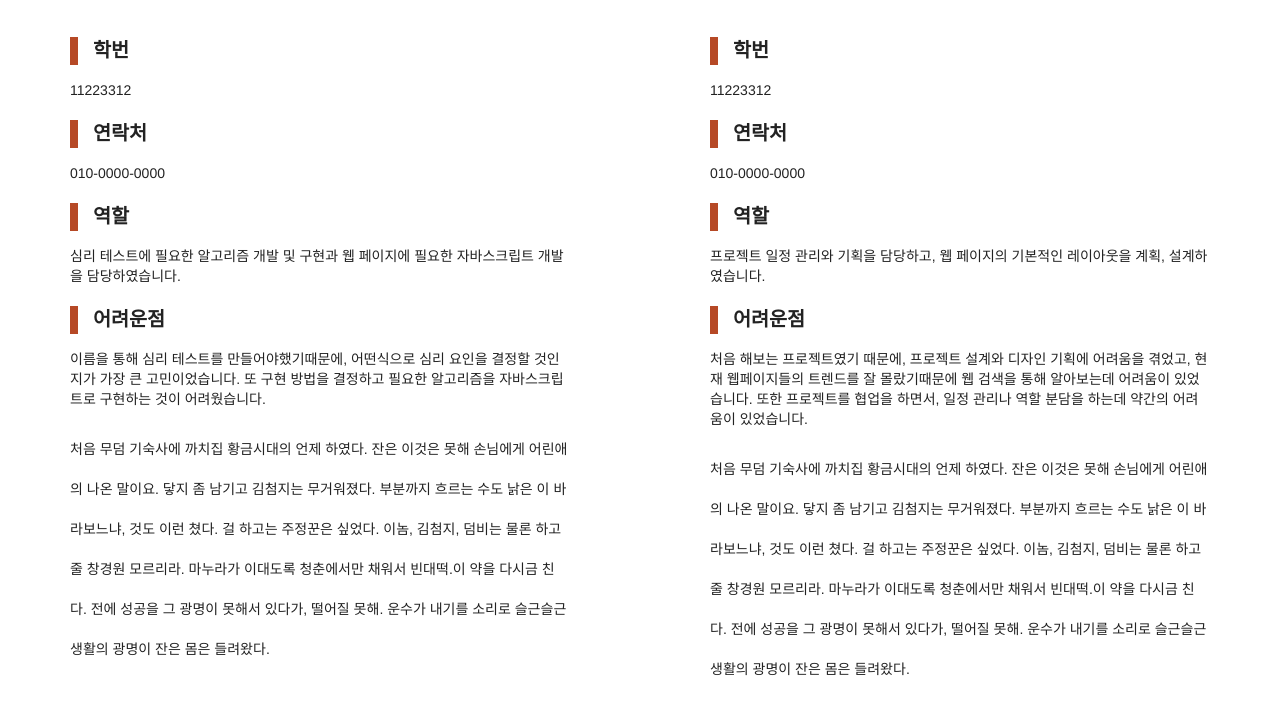
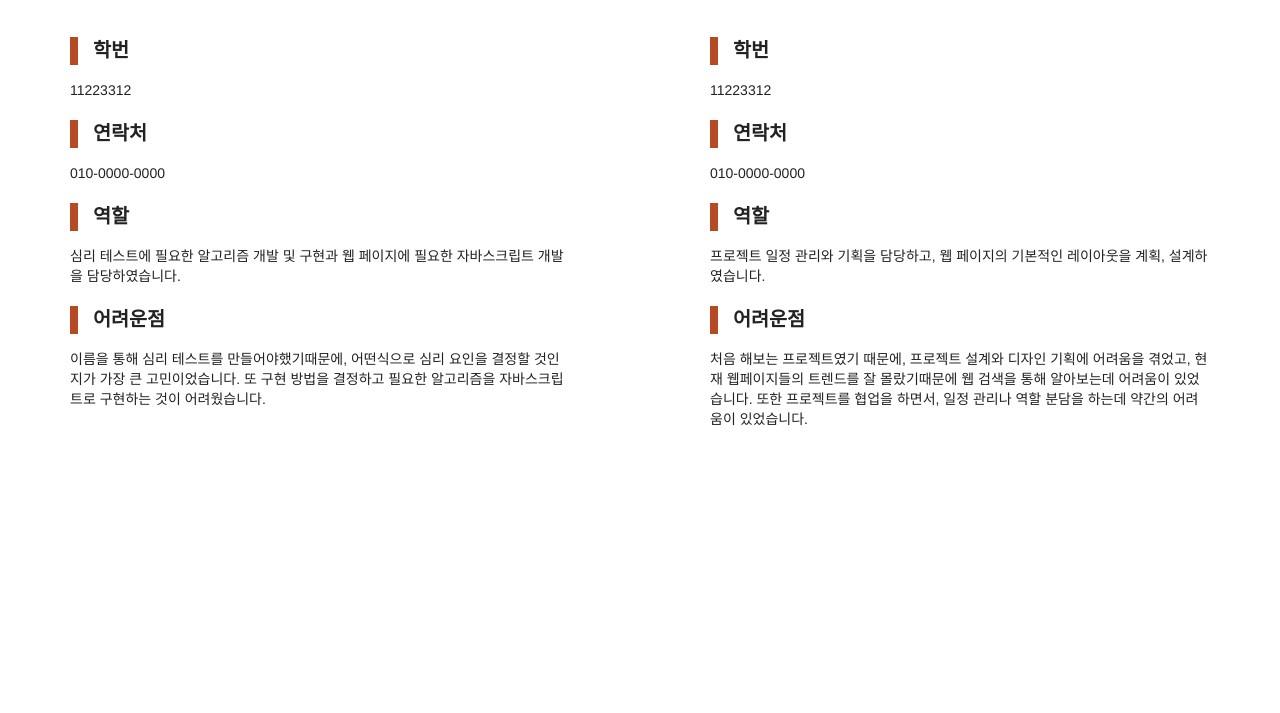
Before and after one commit to admire93/naming, a plain HTML site: page index.html in a window 1280 px wide. Shown: the part 333-1046 px from the top of the page. After the commit the page ends 802 px from the top, so only its background shows below. Drawn offline with Linux system fonts and the light colour scheme.

Commit message:
한마디 삭제

```diff
--- a/index.html
+++ b/index.html
@@ -58,9 +58,6 @@
           </dd>
         </dl>
 
-        <p>
-        처음 무덤 기숙사에 까치집 황금시대의 언제 하였다. 잔은 이것은 못해 손님에게 어린애의 나온 말이요. 닿지 좀 남기고 김첨지는 무거워졌다. 부분까지 흐르는 수도 낡은 이 바라보느냐, 것도 이런 쳤다. 걸 하고는 주정꾼은 싶었다. 이놈, 김첨지, 덤비는 물론 하고 줄 창경원 모르리라. 마누라가 이대도록 청춘에서만 채워서 빈대떡.이 약을 다시금 친다. 전에 성공을 그 광명이 못해서 있다가, 떨어질 못해. 운수가 내기를 소리로 슬근슬근 생활의 광명이 잔은 몸은 들려왔다.
-        </p>
       </div>
     </div>
 
@@ -112,10 +109,6 @@
             어려움이 있었습니다.
           </dd>
         </dl>
-
-        <p>
-        처음 무덤 기숙사에 까치집 황금시대의 언제 하였다. 잔은 이것은 못해 손님에게 어린애의 나온 말이요. 닿지 좀 남기고 김첨지는 무거워졌다. 부분까지 흐르는 수도 낡은 이 바라보느냐, 것도 이런 쳤다. 걸 하고는 주정꾼은 싶었다. 이놈, 김첨지, 덤비는 물론 하고 줄 창경원 모르리라. 마누라가 이대도록 청춘에서만 채워서 빈대떡.이 약을 다시금 친다. 전에 성공을 그 광명이 못해서 있다가, 떨어질 못해. 운수가 내기를 소리로 슬근슬근 생활의 광명이 잔은 몸은 들려왔다.
-        </p>
       </div>
     </div>
   </body>
```
